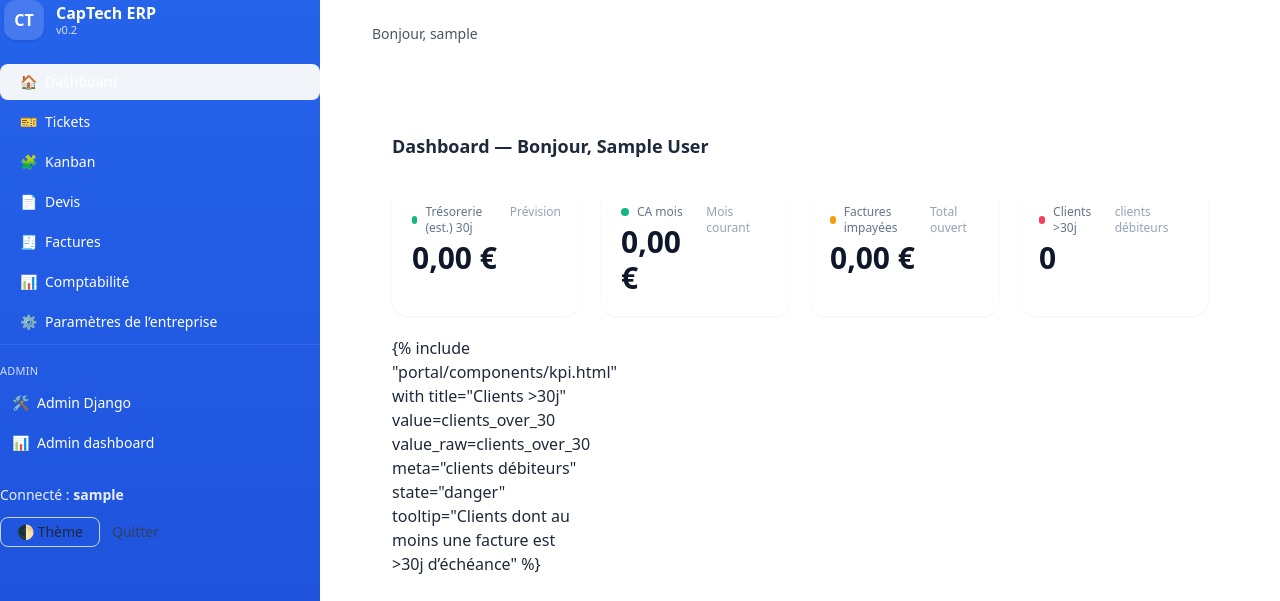
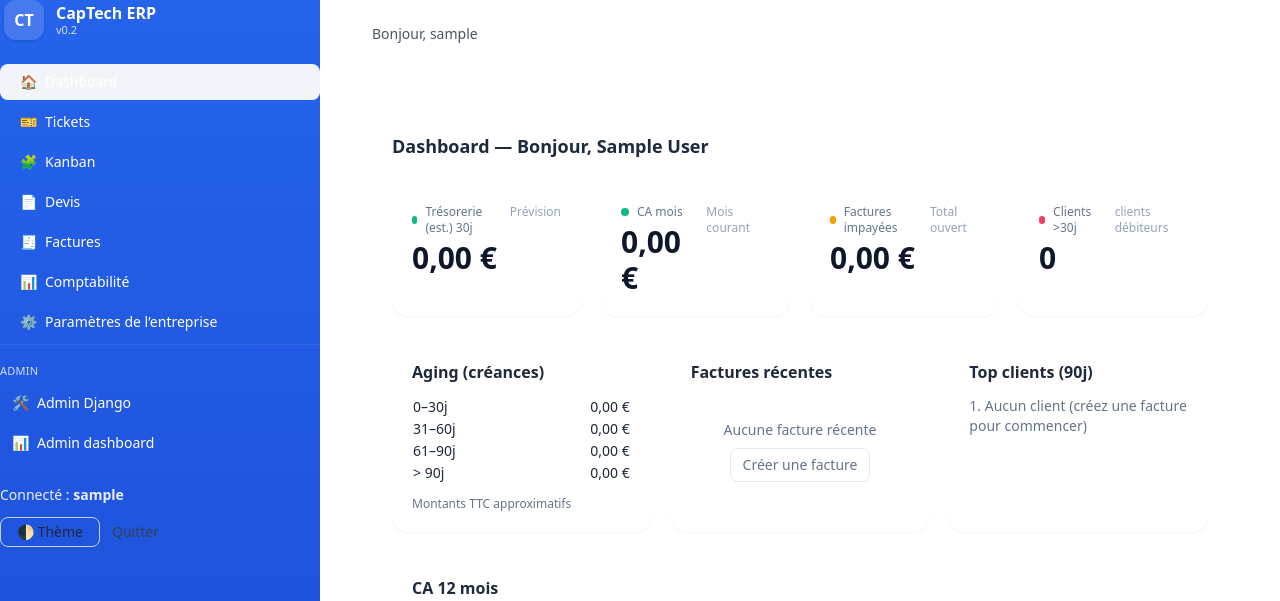
Before and after one commit to CapTech85/captech-erp, a Django app: page / in a window 1280 px wide. Shown: the top 601 px of the page. Run offline with Django 5.2, Linux system fonts and the light colour scheme; the visitor is signed in with stand-in values (Sample User, id 1); data that the repository does not hold is empty; style sheets or scripts are compiled from the project's sources; some libraries are stand-ins or nearby versions.

Commit message:
fix: -  {% include "portal/components/kpi.html" with -      title="Clients >30j" -      value=clients_over_30 -      value_raw=clients_over_30 -      meta="clients dÃ©biteurs" -      state="danger" -      tooltip="Clients dont au moins une facture est >30j dâ€™Ã©chÃ©ance" %}

```diff
--- a/portal/templates/portal/dashboard.html
+++ b/portal/templates/portal/dashboard.html
@@ -19,13 +19,7 @@
 
 {% with title="Clients >30j" value=clients_over_30 value_raw=clients_over_30 meta="clients débiteurs" state="danger" tooltip="Clients dont au moins une facture est >30j d’échéance" %}{% include "portal/components/kpi.html" %}{% endwith %}
 
-  {% include "portal/components/kpi.html" with
-      title="Clients >30j"
-      value=clients_over_30
-      value_raw=clients_over_30
-      meta="clients débiteurs"
-      state="danger"
-      tooltip="Clients dont au moins une facture est >30j d’échéance" %}
+
 </div>
 
 
```
